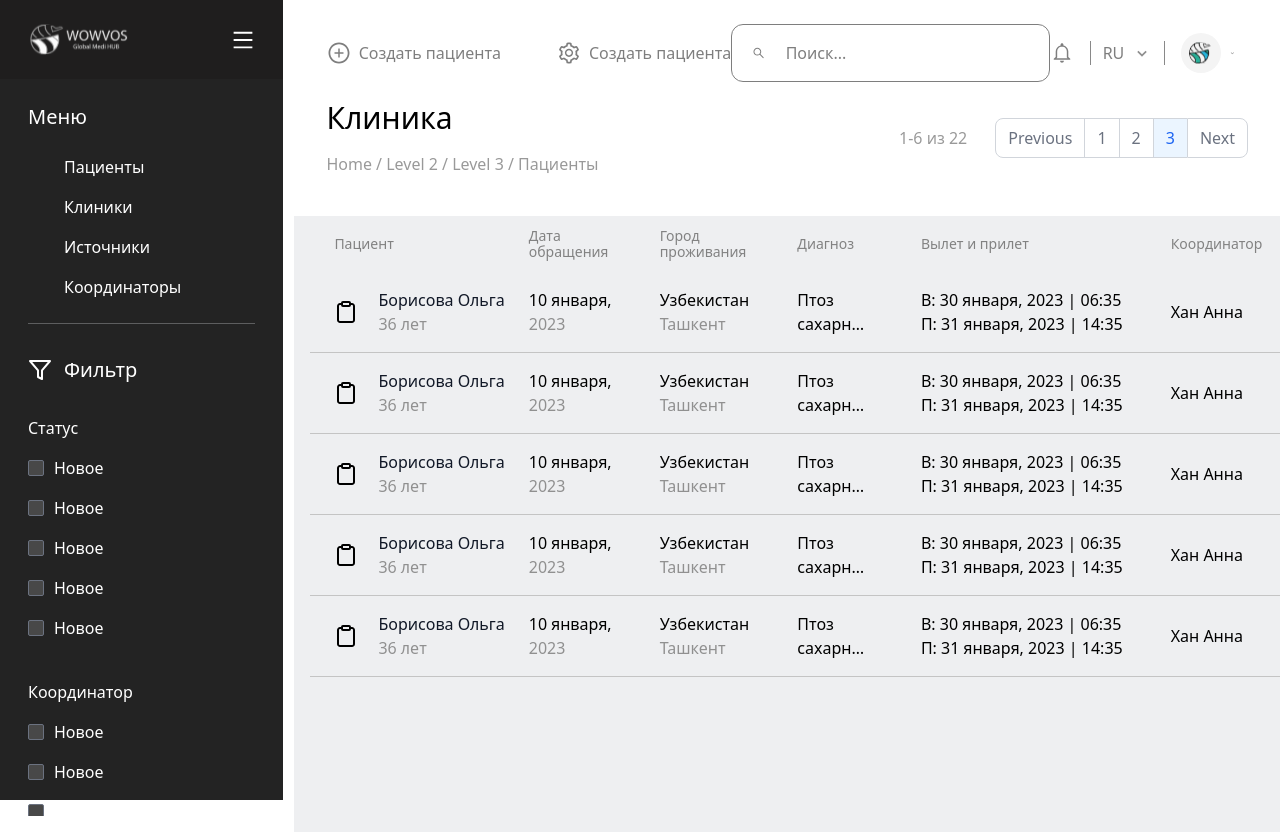
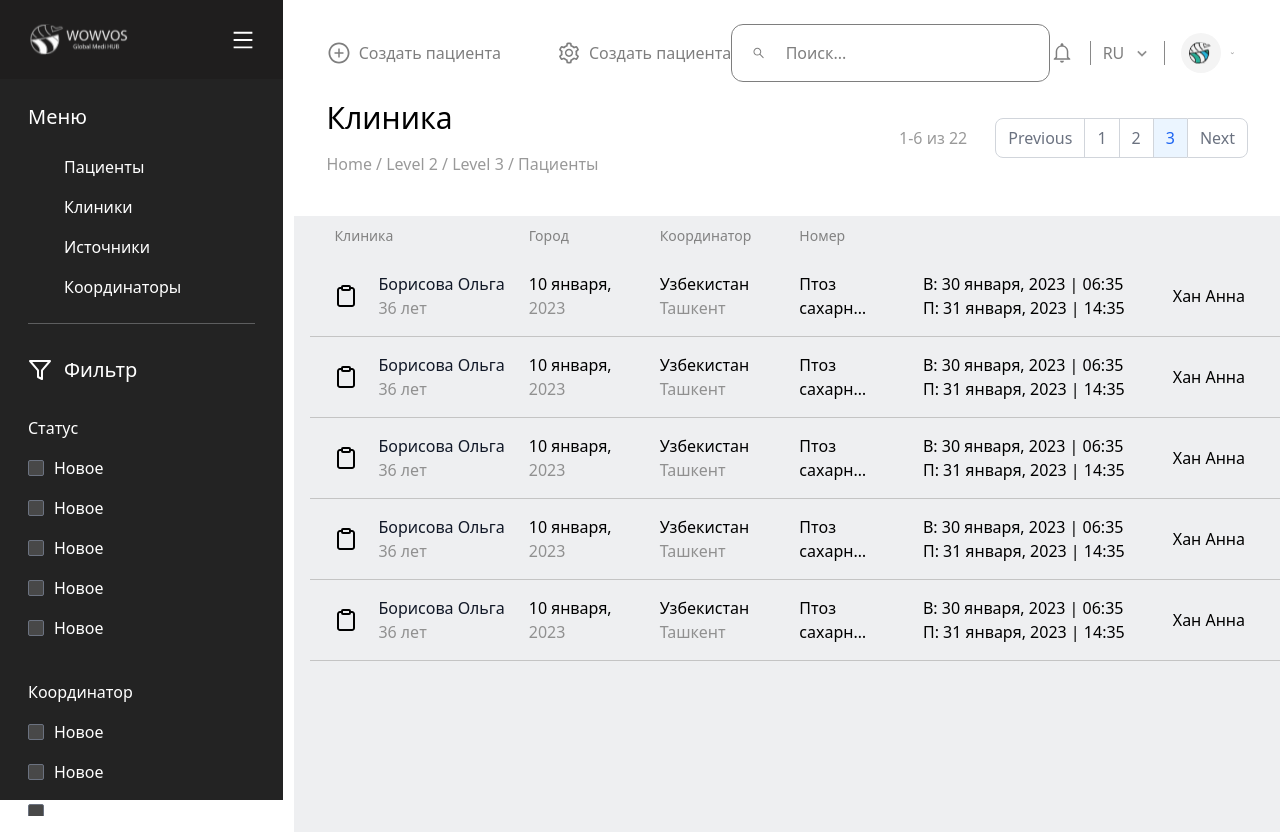
Before and after one commit to Daler-web-dev/WowVos_CRM, a Next.js app: page /clinics in a window 1280 px wide. Built offline with nearby package versions, Linux system fonts and the light colour scheme.

Commit message:
heading array for table

```diff
--- a/src/components/Table.tsx
+++ b/src/components/Table.tsx
@@ -1,38 +1,21 @@
 import Image from "next/image";
 import React from "react";
 
-interface TableProps {}
+interface TableProps {
+	headings: Array<any>
+}
 
-const Table: React.FC<TableProps> = () => {
+const Table: React.FC<TableProps> = ({headings}) => {
 	return (
 		<div className="overflow-x-auto h-[77vh] bg-[#EEEFF1] mt-10 relative z-40 px-4">
 			<table className="w-full text-sm text-left text-gray-500 dark:text-gray-400 z-40">
 				<thead className="text-xs text-gray-700">
 					<tr>
-						<th scope="col" className="px-6 py-3">
-							Пациент
-						</th>
-						<th scope="col" className="px-6 py-3">
-							Дата обращения
-						</th>
-						<th scope="col" className="px-6 py-3">
-							Город проживания
-						</th>
-						<th scope="col" className="px-6 py-3">
-							Диагноз
-						</th>
-						<th scope="col" className="px-6 py-3">
-							Вылет и прилет
-						</th>
-						<th scope="col" className="px-6 py-3">
-							Координатор
-						</th>
-						<th scope="col" className="px-6 py-3">
-							Источник
-						</th>
-						<th scope="col" className="px-6 py-3">
-							Клиника
-						</th>
+						{headings.map(item => (
+							<th scope="col" className="px-6 py-3">
+								{item}
+							</th>
+						))}
 					</tr>
 				</thead>
 				<tbody>
--- a/src/pages/clinics.tsx
+++ b/src/pages/clinics.tsx
@@ -18,7 +18,7 @@ export default function Clinics() {
 					<Pagination />
 				</div>
 			</div>
-			<Table />
+			<Table headings={["Клиника", "Город", "Координатор", "Номер"]} />
 		</section>
 	);
 }
--- a/src/pages/coordinators.tsx
+++ b/src/pages/coordinators.tsx
@@ -18,7 +18,7 @@ export default function Coordinators() {
 					<Pagination />
 				</div>
 			</div>
-			<Table />
+			<Table headings={["Имя", "Номер"]} />
 		</section>
 	);
 }
--- a/src/pages/index.tsx
+++ b/src/pages/index.tsx
@@ -45,7 +45,7 @@ export default function Home() {
 					<Pagination />
 				</div>
 			</div>
-			<Table />
+			<Table headings={["Пациент","Дата обращения","Город проживания","Диагноз","Вылет и прилет","Координатор","Источник","Клиника"]} />
 		</section>
 	);
 }
--- a/src/pages/sources.tsx
+++ b/src/pages/sources.tsx
@@ -18,7 +18,7 @@ export default function Sources() {
 					<Pagination />
 				</div>
 			</div>
-			<Table />
+			<Table headings={["Название", "От кого"]} />
 		</section>
 	);
 }
```
